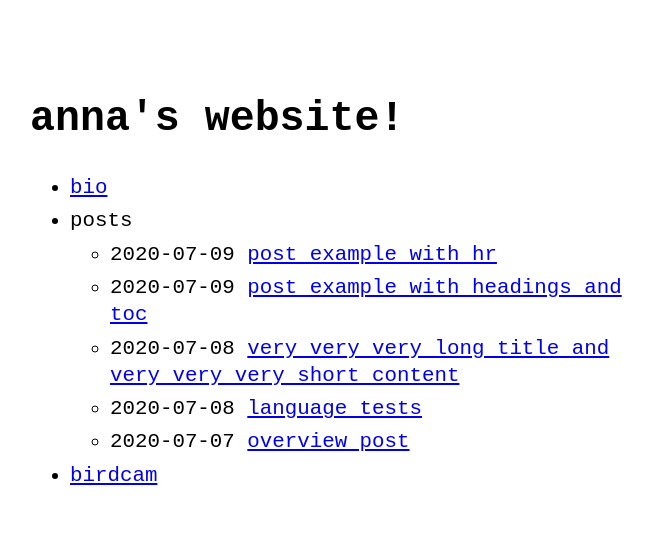
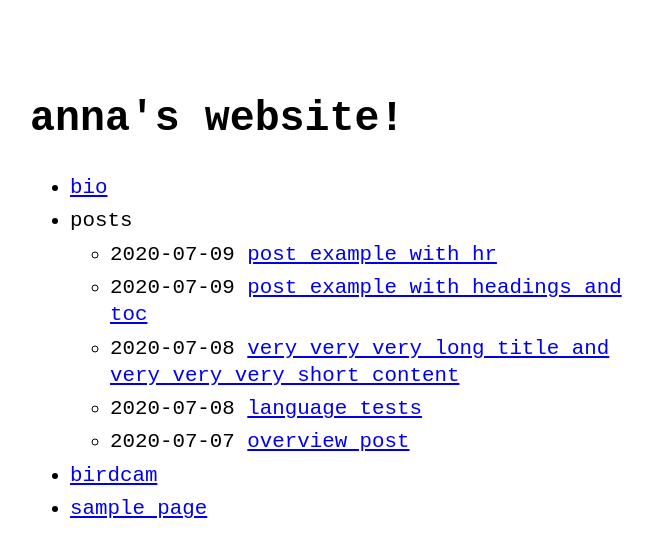
Before and after one commit to avmitchell/avmitchell.github.io, a Jekyll site: the page built from index.md, in a window 1280 px wide. Shown: the top 557 px of the page, without its empty margins (290-941 px from the left). Built offline with Jekyll 4.4.1, drawn with Linux system fonts in a browser that asks for light colours.

Commit message:
Update menu.yml

```diff
--- a/_data/menu.yml
+++ b/_data/menu.yml
@@ -12,3 +12,6 @@ entries:
 
   - title: birdcam
     url: https://www.allaboutbirds.org/cams/royal-albatross/
+
+  - title: sample page
+    url: page_template
```
